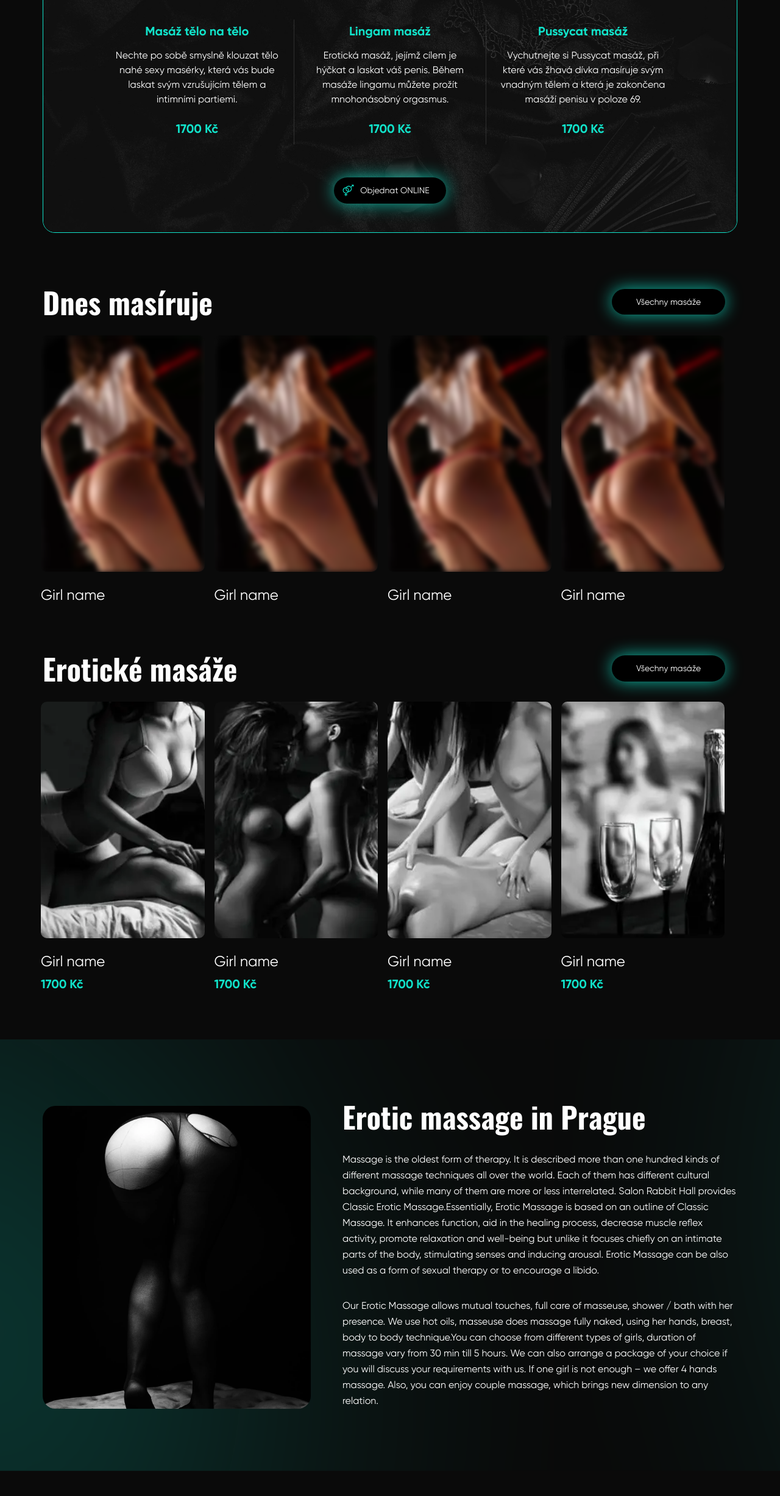
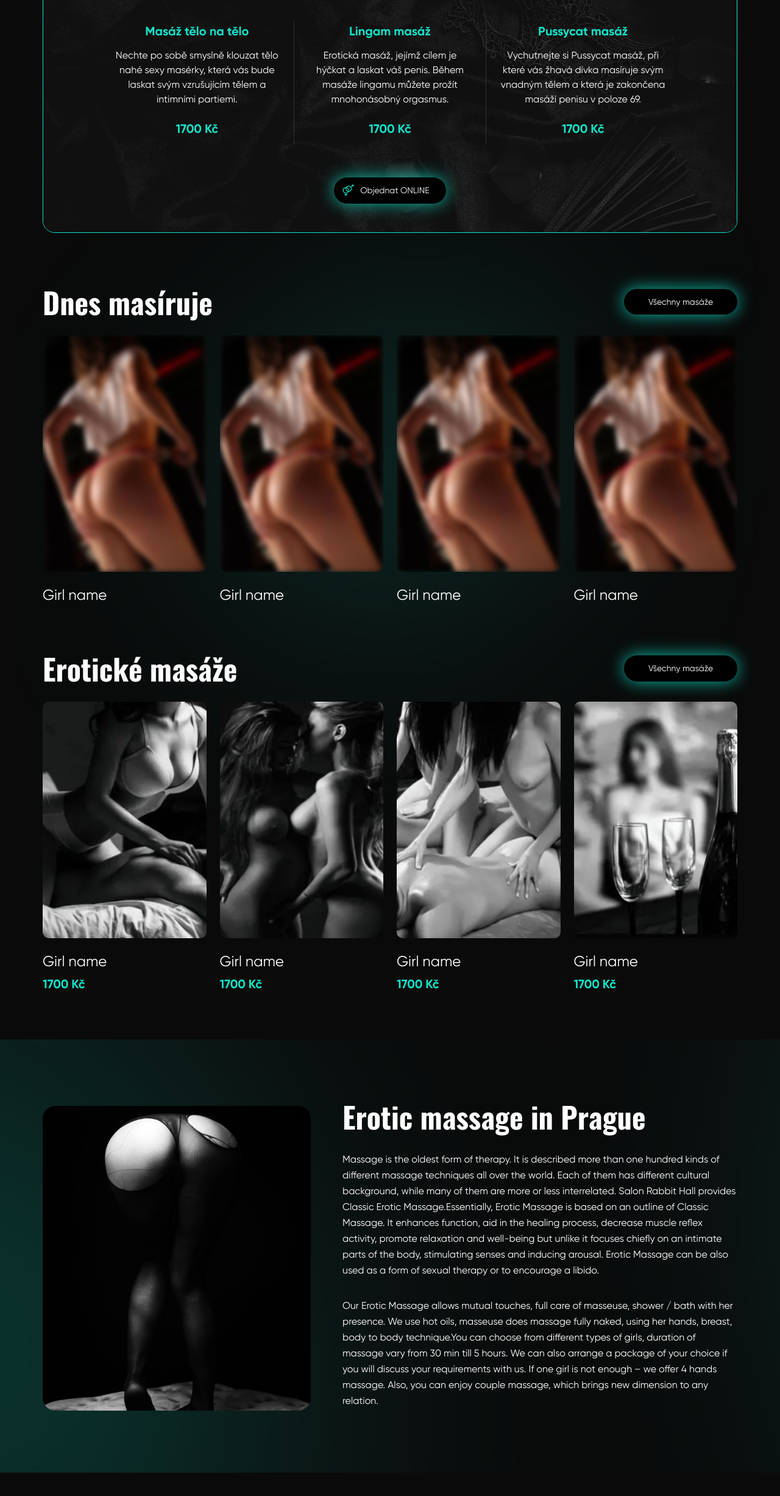
Before and after one commit to Hetman-Novel/egoist, a plain HTML site: page index.html in a window 1280 px wide. Shown: the part 338-2792 px from the top of the page at 61% size. Drawn offline with Linux system fonts and the light colour scheme.

Commit message:
Add files via upload

```diff
--- a/css/style.css
+++ b/css/style.css
@@ -1138,9 +1138,9 @@ h6 {
   width: 100%;
 }
 
-.wrap-image picture picture,
+.wrap-image picture source,
 .wrap-image picture img,
-.wrap-image.loaded picture,
+.wrap-image.loaded source,
 .wrap-image.loaded img {
   opacity: 1;
 }
@@ -1150,8 +1150,9 @@ h6 {
   opacity: 0;
 }
 
-.wrap-image picture,
+.wrap-image picture source,
 .wrap-image img {
+  opacity: 0;
   transition: all 0.3s ease 0.3s;
 }
 
@@ -1759,6 +1760,19 @@ body._touch .header .menu__list > li._active .menu__arrow {
 .massage-today {
   padding-bottom: 10px;
   padding-top: 10px;
+  position: relative;
+}
+
+.massage-today .n_container {
+  position: relative;
+}
+
+.massage-today__decoration {
+  left: 50%;
+  transform: translateX(-50%);
+  position: absolute;
+  top: -50%;
+  z-index: -1;
 }
 
 .massage-today.no-blur .massage-today__blockImaage img {
@@ -1832,6 +1846,14 @@ body._touch .header .menu__list > li._active .menu__arrow {
   top: 0;
   width: 100%;
   z-index: -1;
+}
+
+.erotic-massage-in-prague__items {
+  display: flex;
+}
+
+.erotic-massage-in-prague__item:nth-child(1) {
+  min-height: 500px;
 }
 
 .erotic-massage-in-prague__blockImages {
@@ -2275,30 +2297,16 @@ body._touch .header .menu__list > li._active .menu__arrow {
     padding-top: 27px;
   }
 
-  .massage-today__wrap-title {
-    padding-right: 20px;
+  .massage-today__items {
+    margin-left: -11px;
+    margin-right: -11px;
   }
 
   .massage-today__item {
     margin-bottom: 50px;
+    margin-left: 11px;
+    margin-right: 11px;
     width: calc(25% - 22px);
-  }
-
-  .erotic-massage-in-prague__items {
-    display: flex;
-  }
-
-  .erotic-massage-in-prague__item:nth-child(1) {
-    width: 440px;
-  }
-
-  .erotic-massage-in-prague__item:nth-child(2) {
-    padding-left: 52px;
-    width: calc(100% - 440px);
-  }
-
-  .erotic-massage-in-prague__title {
-    margin-top: -18px;
   }
 
   .faq__items {
@@ -2315,6 +2323,17 @@ body._touch .header .menu__list > li._active .menu__arrow {
   }
 }
 
+@media screen and (min-width: 961px) {
+  .erotic-massage-in-prague__item:nth-child(1) {
+    width: 440px;
+  }
+
+  .erotic-massage-in-prague__item:nth-child(2) {
+    padding-left: 35px;
+    width: calc(100% - 440px);
+  }
+}
+
 @media screen and (min-width: 992px) {
   .footer__item:nth-child(2) {
     width: 180px;
@@ -2366,6 +2385,14 @@ body._touch .header .menu__list > li._active .menu__arrow {
   .erotic-massage-in-prague::after {
     background: url("../images/svg/erotic-massage-in-prague-overlay.svg");
     background-size: cover;
+  }
+
+  .erotic-massage-in-prague__item:nth-child(2) {
+    padding-left: 52px;
+  }
+
+  .erotic-massage-in-prague__title {
+    margin-top: -18px;
   }
 
   .egoist-massage__bg::after {
@@ -2611,6 +2638,10 @@ body._touch .header .menu__list > li._active .menu__arrow {
 @media (max-width: 1220px) {
   .massage-today__blockImaage {
     height: calc(240px + 148.18 * ((100vw - 320px) / 900));
+  }
+
+  .erotic-massage-in-prague__item:nth-child(1) {
+    min-height: calc(325px + 175 * ((100vw - 320px) / 900));
   }
 
   .footer__items {
@@ -3095,6 +3126,24 @@ body._touch .header .menu__list > li._active .menu__arrow {
   }
 }
 
+@media screen and (max-width: 960.98px) {
+  .erotic-massage-in-prague__items {
+    flex-direction: column;
+  }
+
+  .erotic-massage-in-prague__item:nth-child(1) {
+    height: 1260px;
+    order: 1;
+    margin-top: 40px;
+  }
+}
+
+@media screen and (max-width: 960.98px) and (max-width: 1220px) {
+  .erotic-massage-in-prague__item:nth-child(1) {
+    height: calc(325px + 935 * ((100vw - 320px) / 900));
+  }
+}
+
 @media screen and (max-width: 800.98px) {
   .block__BlockText {
     padding-bottom: 15px;
@@ -3276,6 +3325,11 @@ body._touch .header .menu__list > li._active .menu__arrow {
     margin-top: 0;
   }
 
+  .erotic-massage-in-prague__item:nth-child(1) {
+    order: 1;
+    margin-top: 25px;
+  }
+
   .erotic-massage-in-prague__blockText {
     padding-top: 12px;
   }
--- a/index.html
+++ b/index.html
@@ -4,8 +4,8 @@
    <meta charset="UTF-8">
    <meta http-equiv="X-UA-Compatible" content="IE=edge">
    <meta name="viewport" content="width=device-width, initial-scale=1.0">
-   <link rel="stylesheet" href="files/swiper/css/swiper-bundle.min.css?_v=20230407165221">
-   <link rel="stylesheet" href="css/style.min.css?_v=20230407165221">
+   <link rel="stylesheet" href="files/swiper/css/swiper-bundle.min.css?_v=20230407174837">
+   <link rel="stylesheet" href="css/style.min.css?_v=20230407174837">
    <title>Úvod</title>
 </head>
 
@@ -210,6 +210,7 @@
          </section>
          <section class="massage-today">
             <div class="n_container first-massage-today-container">
+               <img class="massage-today__decoration" src="images/svg/massage-today-decoration.svg" alt="">
                <div class="massage-today__wrap-title">
                   <h2 class="massage-today__title n_sec-title">Dnes masíruje</h2>
                   <a data-da="first-massage-today-container, last, 720" href="#" class="massage-today__btn n_btn">Všechny masáže</a>
@@ -560,10 +561,10 @@
    </div>
 </footer>
    </div>
-   <!--<script src="files/js/jquery-3.6.1.min.js?_v=20230407165221"></script>-->
-   <script src="js/script.min.js?_v=20230407165221"></script>
-   <!--<script src="files/swiper/js/swiper-bundle.min.js?_v=20230407165221"></script>
-   <script src="files/swiper/js/home-slider-archive-settings.js?_v=20230407165221"></script>-->
+   <!--<script src="files/js/jquery-3.6.1.min.js?_v=20230407174837"></script>-->
+   <script src="js/script.min.js?_v=20230407174837"></script>
+   <!--<script src="files/swiper/js/swiper-bundle.min.js?_v=20230407174837"></script>
+   <script src="files/swiper/js/home-slider-archive-settings.js?_v=20230407174837"></script>-->
 </body>
 
 </html>
```
Also changed, not shown: css/style.min.css, images/svg/massage-today-decoration.svg (added).
